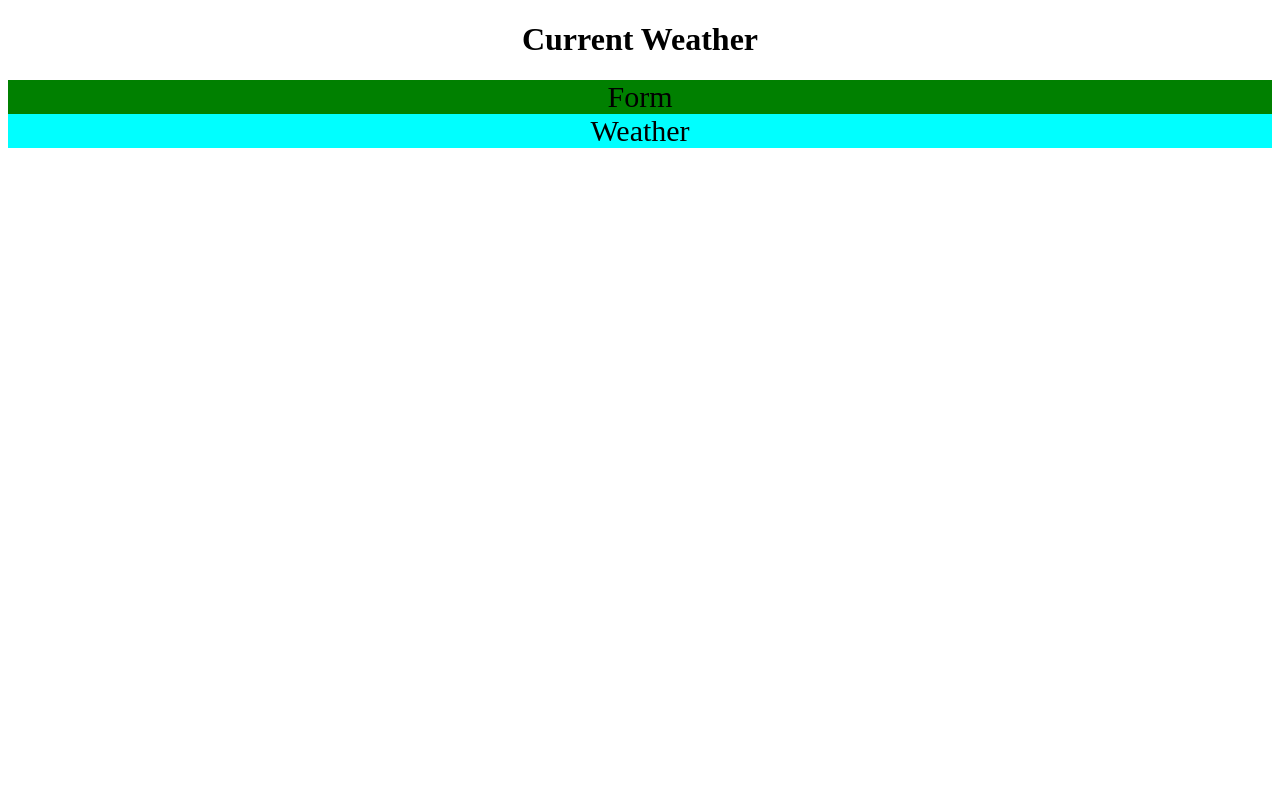
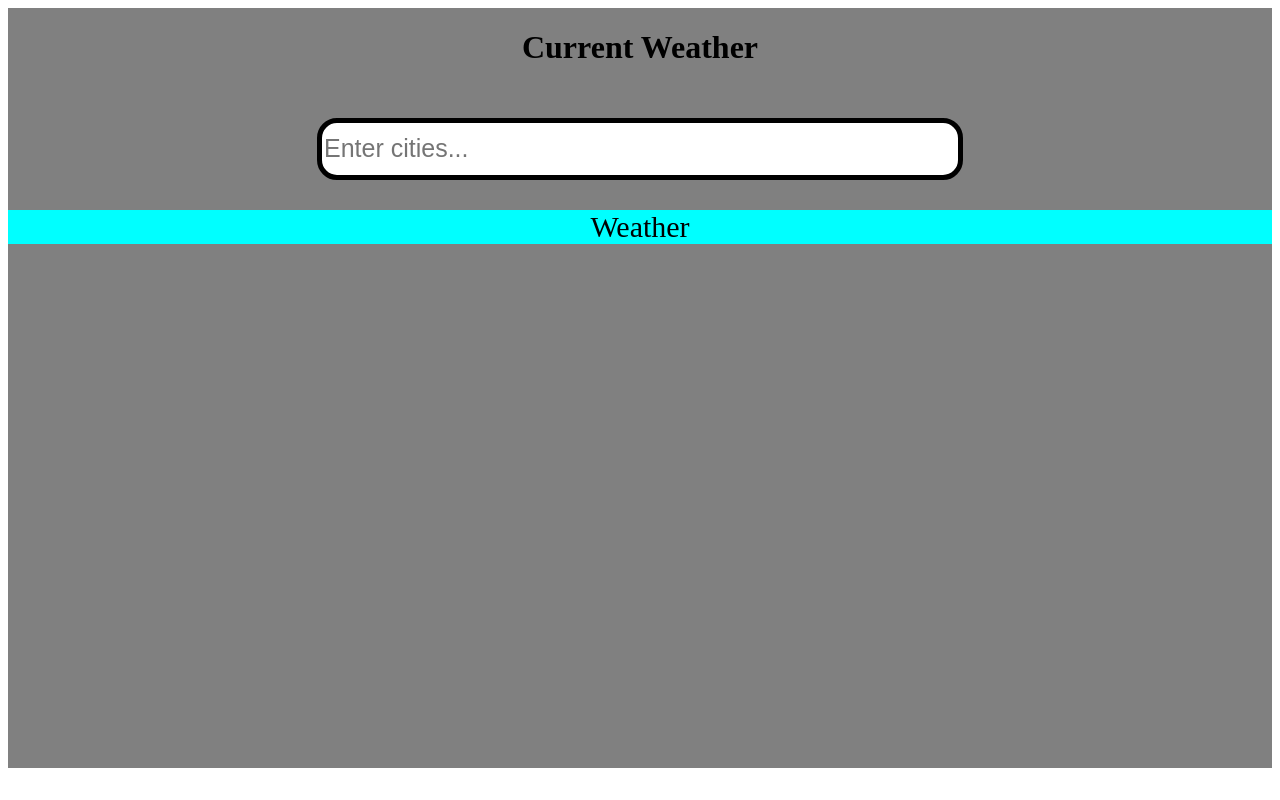
Before and after one commit to SasaMilicic/city-weather-app, a React (Create React App) app: page / in a window 1280 px wide. Built offline with nearby package versions, Linux system fonts and the light colour scheme; no server answers.

Commit message:
add state arr cities on submit

```diff
--- a/src/App.jsx
+++ b/src/App.jsx
@@ -5,9 +5,9 @@ import Form from './components/Form';
 import Weather from './components/Weather';
 
 function App() {
-  useEffect(() => {
-    getCityWeather(['BaCko DobRo PoLje', 'vrBaS', 'KUla']);
-  }, []);
+  // useEffect(() => {
+  //   getCityWeather(['BaCko DobRo PoLje', 'vrBaS', 'KUla']);
+  // }, []);
 
   return (
     <div className="style-app">
--- a/src/components/Form.jsx
+++ b/src/components/Form.jsx
@@ -1,8 +1,30 @@
-import React from 'react';
+import React, { useState } from 'react';
 import '../style/style-form.css';
 
 function Form() {
-  return <div className="style-form">Form</div>;
+  let [input, setInput] = useState('');
+  const [arrCities, setArrCities] = useState([]);
+
+  // const onChange = (e) => setInput(e.target.value);
+
+  const onSubmit = (e) => {
+    e.preventDefault();
+    setArrCities((prev) => [...prev, input]);
+    setInput('');
+  };
+  const onChange = (e) => setInput(e.target.value);
+  console.log(input);
+  console.log(arrCities);
+  return (
+    <form onSubmit={onSubmit} className="style-form">
+      <input
+        type="text"
+        placeholder="Enter cities..."
+        onChange={onChange}
+        value={input}
+      />
+    </form>
+  );
 }
 
 export default Form;
--- a/src/style/style-app.css
+++ b/src/style/style-app.css
@@ -1,3 +1,8 @@
 .style-app {
   text-align: center;
+  background-color: grey;
+  height: 95vh;
+  display: flex;
+  flex-direction: column;
+  gap: 30px;
 }
--- a/src/style/style-form.css
+++ b/src/style/style-form.css
@@ -1,4 +1,11 @@
 .style-form {
-  background-color: green;
   font-size: 30px;
 }
+
+input {
+  width: 50%;
+  height: 50px;
+  font-size: 25px;
+  border-radius: 20px;
+  border: 5px solid black;
+}
```
